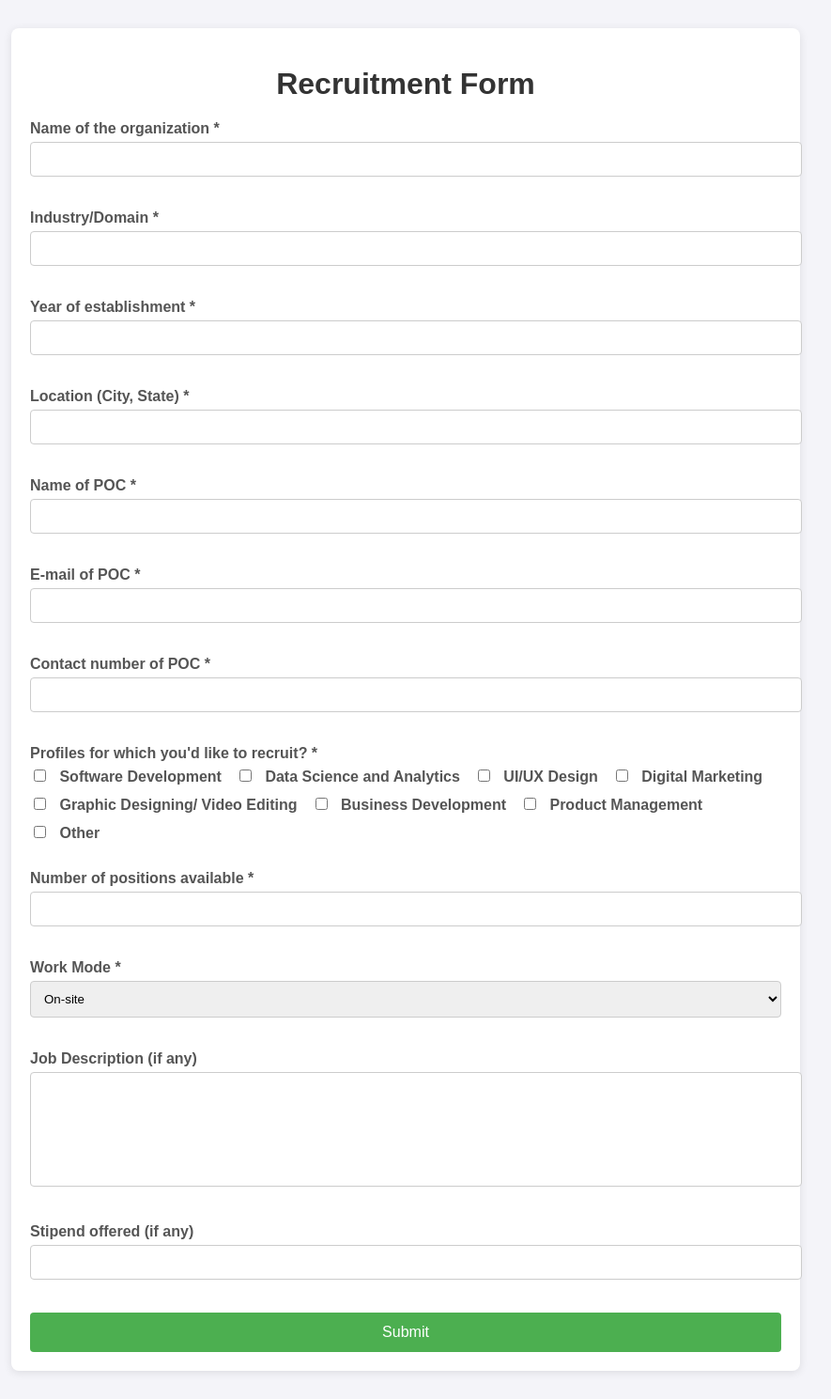
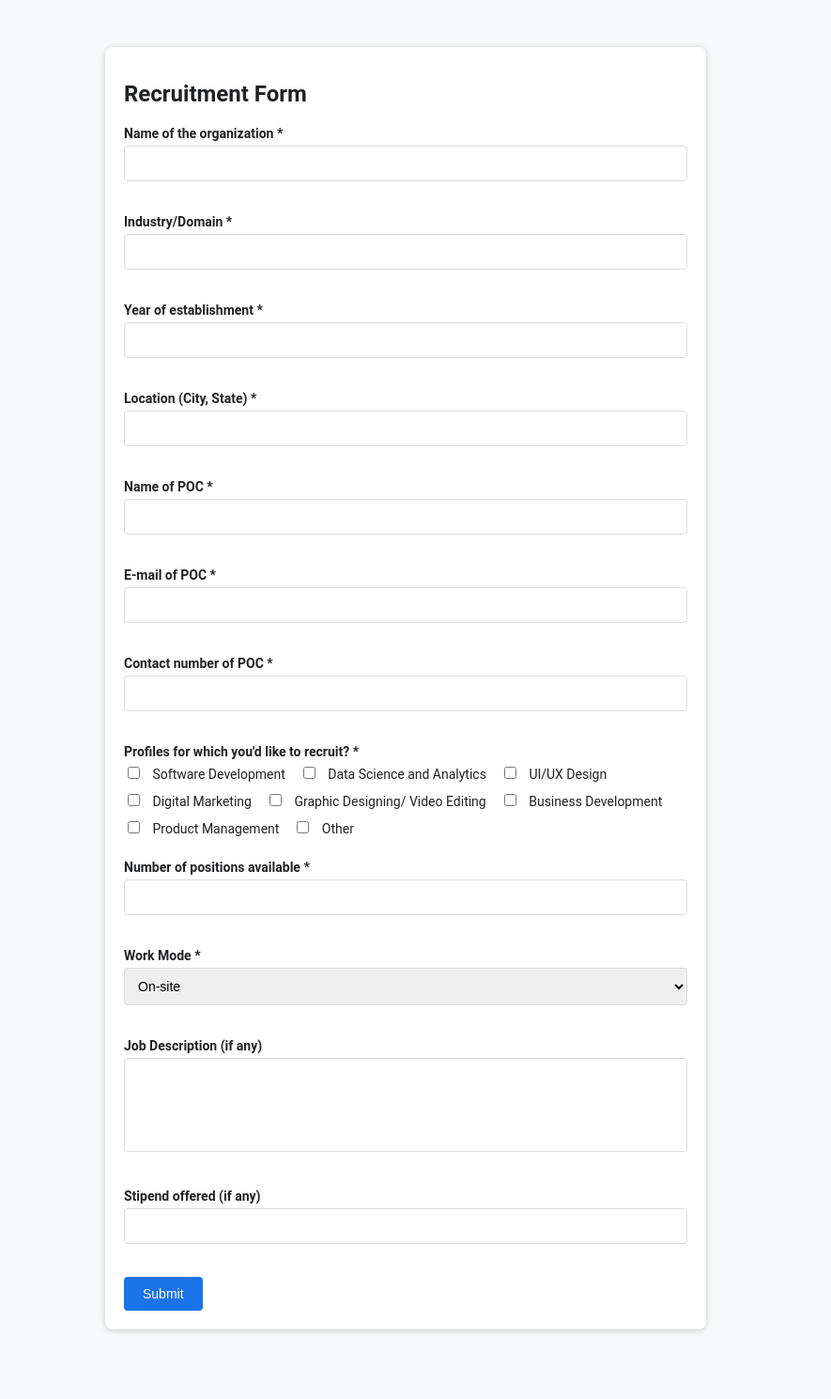
Before and after one commit to PrabhasKalyan/TalentPool_Ecell, a Django app: page /hire/ in a window 1280 px wide. Shown: the whole page at 94% size, without its empty margins (208-1093 px from the left). After the commit the page ends 1418 px from the top, so only its background shows below. Run offline with Django 4.2, Linux system fonts and the light colour scheme.

```diff
--- a/portal/faculty/templates/faculty/hire.html
+++ b/portal/faculty/templates/faculty/hire.html
@@ -6,31 +6,33 @@
     <title>Recruitment Form</title>
     <style>
         body {
-            font-family: Arial, sans-serif;
+            font-family: Roboto, Arial, sans-serif;
             margin: 0;
             padding: 0;
-            background-color: #f4f4f9;
+            background-color: #f8f9fa;
         }
 
         .container {
-            max-width: 800px;
-            margin: 30px auto;
+            max-width: 600px;
+            margin: 50px auto;
             padding: 20px;
-            background: #fff;
-            box-shadow: 0 2px 10px rgba(0, 0, 0, 0.1);
+            background: #ffffff;
+            box-shadow: 0 1px 6px rgba(0, 0, 0, 0.2);
             border-radius: 8px;
         }
 
         h1 {
-            text-align: center;
-            color: #333;
+            text-align: left;
+            font-size: 24px;
+            color: #202124;
             margin-bottom: 20px;
         }
 
         label {
             font-weight: bold;
-            color: #555;
+            color: #202124;
             display: block;
+            font-size: 14px;
             margin-bottom: 5px;
         }
 
@@ -42,9 +44,11 @@
         select {
             width: 100%;
             padding: 10px;
-            margin-bottom: 15px;
-            border: 1px solid #ccc;
+            margin-bottom: 20px;
+            border: 1px solid #dadce0;
             border-radius: 4px;
+            font-size: 14px;
+            box-sizing: border-box;
         }
 
         input[type="checkbox"] {
@@ -57,7 +61,7 @@
         }
 
         .form-group {
-            margin-bottom: 20px;
+            margin-bottom: 15px;
         }
 
         .checkbox-group {
@@ -68,23 +72,30 @@
         .checkbox-group label {
             margin-right: 15px;
             margin-bottom: 10px;
+            font-weight: normal;
         }
 
         .btn {
-            display: block;
-            width: 100%;
-            padding: 12px;
-            background-color: #4CAF50;
+            display: inline-block;
+            padding: 10px 20px;
+            background-color: #1a73e8;
             color: white;
             text-align: center;
             border: none;
             border-radius: 4px;
             cursor: pointer;
-            font-size: 16px;
+            font-size: 14px;
         }
 
         .btn:hover {
-            background-color: #45a049;
+            background-color: #185abc;
+        }
+
+        .note {
+            font-size: 12px;
+            color: #5f6368;
+            margin-top: -15px;
+            margin-bottom: 15px;
         }
     </style>
 </head>
```
